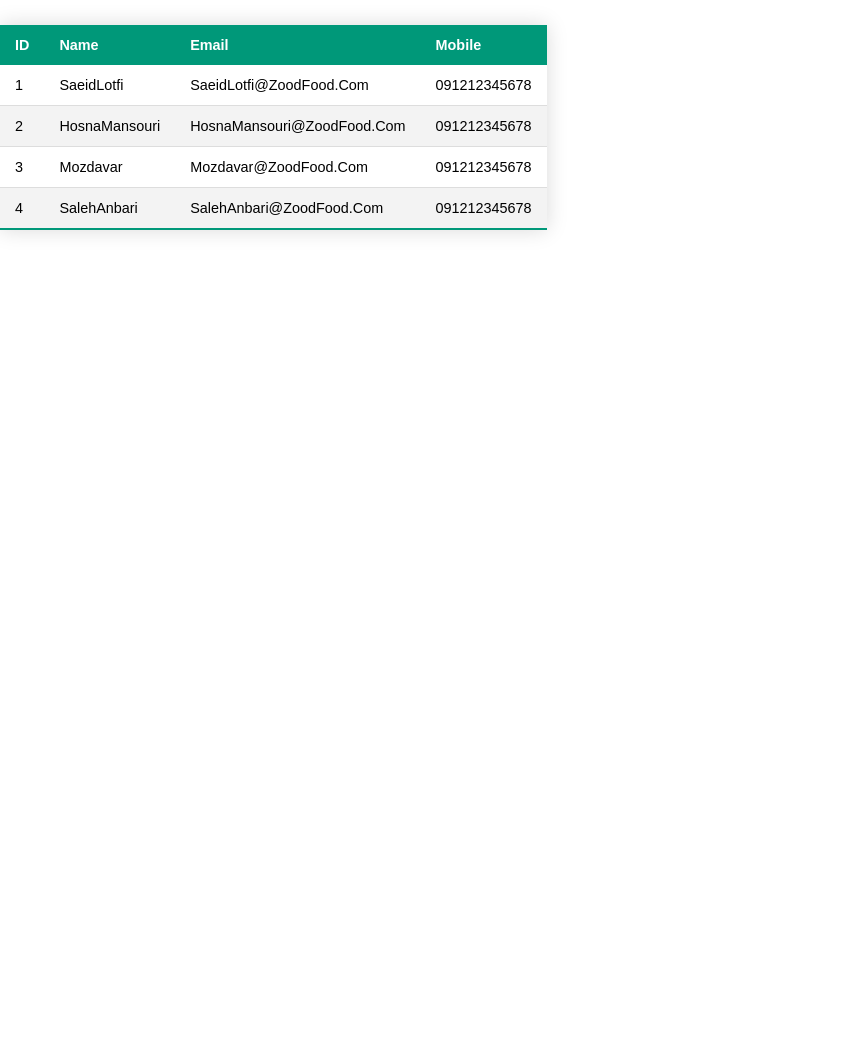
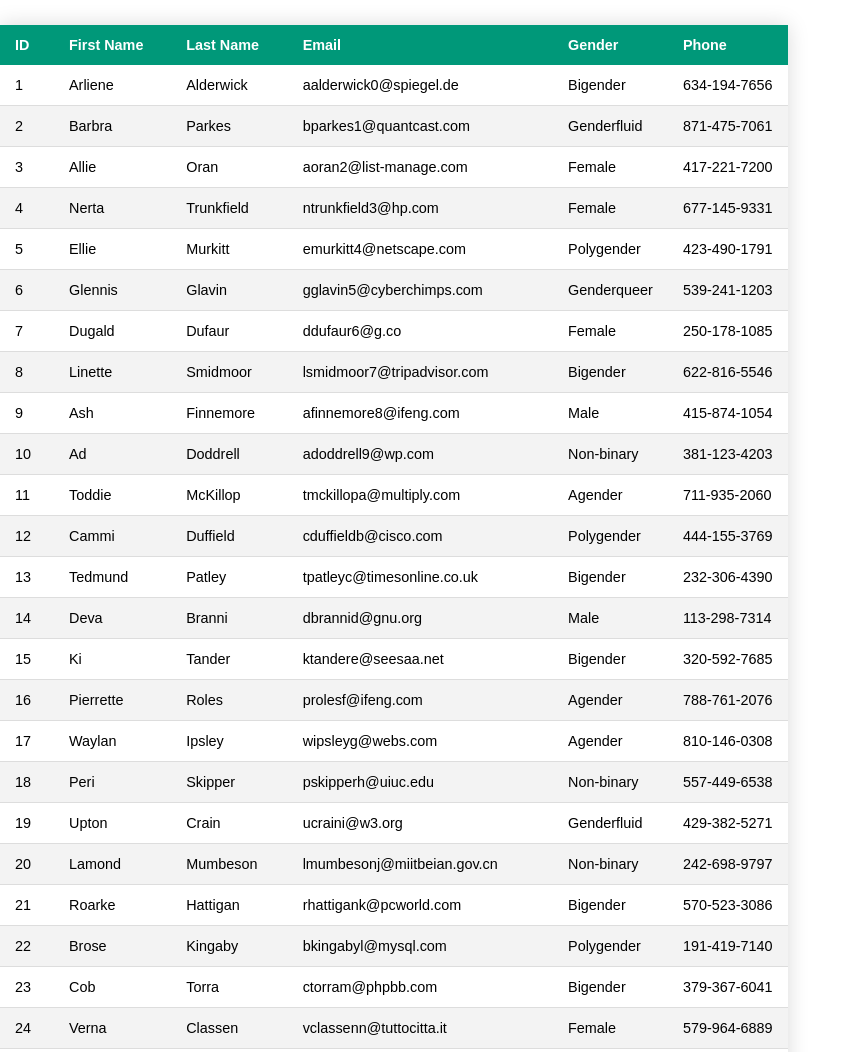
Before and after one commit to SalehRatin/FirstProject, a website: page index.html in a window 1280 px wide. Shown: the top 1052 px of the page, without its empty margins (0-855 px from the left). Before the commit the page ends 825 px from the top, so only its background shows below. Drawn offline with Linux system fonts and the light colour scheme.

Commit message:
Add files via upload
Ajax request for json

```diff
--- a/index.html
+++ b/index.html
@@ -14,9 +14,11 @@
         <thead>
             <tr>
                 <th>ID</th>
-                <th>Name</th>
+                <th>First Name</th>
+                <th>Last Name</th>
                 <th>Email</th>
-                <th>Mobile</th>
+                <th>Gender</th>
+                <th>Phone</th>
             </tr>
         </thead>
         <tbody id="data">
@@ -24,6 +26,6 @@
         </tbody>
     </table>
 </div>
-<script src="js/fetch-json.js"></script>
+<script src="./js/main.js"></script>
 </body>
 </html>
--- /dev/null
+++ b/js/MOCK_DATA.json
@@ -0,0 +1,100 @@
+[{"id":1,"first_name":"Arliene","last_name":"Alderwick","email":"aalderwick0@spiegel.de","gender":"Bigender","phone":"634-194-7656"},
+{"id":2,"first_name":"Barbra","last_name":"Parkes","email":"bparkes1@quantcast.com","gender":"Genderfluid","phone":"871-475-7061"},
+{"id":3,"first_name":"Allie","last_name":"Oran","email":"aoran2@list-manage.com","gender":"Female","phone":"417-221-7200"},
+{"id":4,"first_name":"Nerta","last_name":"Trunkfield","email":"ntrunkfield3@hp.com","gender":"Female","phone":"677-145-9331"},
+{"id":5,"first_name":"Ellie","last_name":"Murkitt","email":"emurkitt4@netscape.com","gender":"Polygender","phone":"423-490-1791"},
+{"id":6,"first_name":"Glennis","last_name":"Glavin","email":"gglavin5@cyberchimps.com","gender":"Genderqueer","phone":"539-241-1203"},
+{"id":7,"first_name":"Dugald","last_name":"Dufaur","email":"ddufaur6@g.co","gender":"Female","phone":"250-178-1085"},
+{"id":8,"first_name":"Linette","last_name":"Smidmoor","email":"lsmidmoor7@tripadvisor.com","gender":"Bigender","phone":"622-816-5546"},
+{"id":9,"first_name":"Ash","last_name":"Finnemore","email":"afinnemore8@ifeng.com","gender":"Male","phone":"415-874-1054"},
+{"id":10,"first_name":"Ad","last_name":"Doddrell","email":"adoddrell9@wp.com","gender":"Non-binary","phone":"381-123-4203"},
+{"id":11,"first_name":"Toddie","last_name":"McKillop","email":"tmckillopa@multiply.com","gender":"Agender","phone":"711-935-2060"},
+{"id":12,"first_name":"Cammi","last_name":"Duffield","email":"cduffieldb@cisco.com","gender":"Polygender","phone":"444-155-3769"},
+{"id":13,"first_name":"Tedmund","last_name":"Patley","email":"tpatleyc@timesonline.co.uk","gender":"Bigender","phone":"232-306-4390"},
+{"id":14,"first_name":"Deva","last_name":"Branni","email":"dbrannid@gnu.org","gender":"Male","phone":"113-298-7314"},
+{"id":15,"first_name":"Ki","last_name":"Tander","email":"ktandere@seesaa.net","gender":"Bigender","phone":"320-592-7685"},
+{"id":16,"first_name":"Pierrette","last_name":"Roles","email":"prolesf@ifeng.com","gender":"Agender","phone":"788-761-2076"},
+{"id":17,"first_name":"Waylan","last_name":"Ipsley","email":"wipsleyg@webs.com","gender":"Agender","phone":"810-146-0308"},
+{"id":18,"first_name":"Peri","last_name":"Skipper","email":"pskipperh@uiuc.edu","gender":"Non-binary","phone":"557-449-6538"},
+{"id":19,"first_name":"Upton","last_name":"Crain","email":"ucraini@w3.org","gender":"Genderfluid","phone":"429-382-5271"},
+{"id":20,"first_name":"Lamond","last_name":"Mumbeson","email":"lmumbesonj@miitbeian.gov.cn","gender":"Non-binary","phone":"242-698-9797"},
+{"id":21,"first_name":"Roarke","last_name":"Hattigan","email":"rhattigank@pcworld.com","gender":"Bigender","phone":"570-523-3086"},
+{"id":22,"first_name":"Brose","last_name":"Kingaby","email":"bkingabyl@mysql.com","gender":"Polygender","phone":"191-419-7140"},
+{"id":23,"first_name":"Cob","last_name":"Torra","email":"ctorram@phpbb.com","gender":"Bigender","phone":"379-367-6041"},
+{"id":24,"first_name":"Verna","last_name":"Classen","email":"vclassenn@tuttocitta.it","gender":"Female","phone":"579-964-6889"},
+{"id":25,"first_name":"Alyson","last_name":"Pridden","email":"apriddeno@ow.ly","gender":"Non-binary","phone":"795-184-5487"},
+{"id":26,"first_name":"Helyn","last_name":"Benezeit","email":"hbenezeitp@hhs.gov","gender":"Agender","phone":"684-278-9954"},
+{"id":27,"first_name":"Dud","last_name":"Lawn","email":"dlawnq@netscape.com","gender":"Non-binary","phone":"759-228-8060"},
+{"id":28,"first_name":"Garold","last_name":"Bourges","email":"gbourgesr@ask.com","gender":"Agender","phone":"298-301-0611"},
+{"id":29,"first_name":"Rikki","last_name":"Matyukon","email":"rmatyukons@amazon.co.jp","gender":"Agender","phone":"791-949-5132"},
+{"id":30,"first_name":"Carolin","last_name":"Chalfont","email":"cchalfontt@soundcloud.com","gender":"Female","phone":"615-956-5719"},
+{"id":31,"first_name":"Elijah","last_name":"Perrington","email":"eperringtonu@de.vu","gender":"Female","phone":"875-850-9040"},
+{"id":32,"first_name":"Sloane","last_name":"Phillipp","email":"sphillippv@addtoany.com","gender":"Bigender","phone":"104-757-4826"},
+{"id":33,"first_name":"Brina","last_name":"Faltin","email":"bfaltinw@stumbleupon.com","gender":"Polygender","phone":"971-878-6195"},
+{"id":34,"first_name":"Consolata","last_name":"Skeldinge","email":"cskeldingex@blogger.com","gender":"Bigender","phone":"831-378-6214"},
+{"id":35,"first_name":"Ede","last_name":"Harbord","email":"eharbordy@ft.com","gender":"Polygender","phone":"546-417-5783"},
+{"id":36,"first_name":"Cora","last_name":"Byne","email":"cbynez@weather.com","gender":"Non-binary","phone":"222-827-4245"},
+{"id":37,"first_name":"Abbe","last_name":"Perassi","email":"aperassi10@epa.gov","gender":"Non-binary","phone":"465-765-6611"},
+{"id":38,"first_name":"Conni","last_name":"Cuttle","email":"ccuttle11@epa.gov","gender":"Polygender","phone":"168-459-8429"},
+{"id":39,"first_name":"Elliot","last_name":"Cornejo","email":"ecornejo12@prweb.com","gender":"Female","phone":"743-307-9824"},
+{"id":40,"first_name":"Damara","last_name":"Heeps","email":"dheeps13@tmall.com","gender":"Male","phone":"152-326-2260"},
+{"id":41,"first_name":"Hettie","last_name":"Slott","email":"hslott14@abc.net.au","gender":"Genderqueer","phone":"812-239-4545"},
+{"id":42,"first_name":"Cam","last_name":"Aveson","email":"caveson15@google.cn","gender":"Bigender","phone":"751-472-8870"},
+{"id":43,"first_name":"Arnold","last_name":"Zecchetti","email":"azecchetti16@free.fr","gender":"Agender","phone":"592-122-7708"},
+{"id":44,"first_name":"Anton","last_name":"Ziems","email":"aziems17@businessweek.com","gender":"Polygender","phone":"490-304-1226"},
+{"id":45,"first_name":"Felice","last_name":"Ajam","email":"fajam18@xing.com","gender":"Genderfluid","phone":"280-685-2273"},
+{"id":46,"first_name":"Linc","last_name":"Esland","email":"lesland19@ebay.co.uk","gender":"Agender","phone":"600-354-3101"},
+{"id":47,"first_name":"Correy","last_name":"Gouldstraw","email":"cgouldstraw1a@fc2.com","gender":"Bigender","phone":"992-761-0518"},
+{"id":48,"first_name":"Terencio","last_name":"Clipson","email":"tclipson1b@google.com","gender":"Male","phone":"799-591-4550"},
+{"id":49,"first_name":"Ivonne","last_name":"Diperaus","email":"idiperaus1c@blogger.com","gender":"Polygender","phone":"762-683-7132"},
+{"id":50,"first_name":"Jarred","last_name":"Kendred","email":"jkendred1d@surveymonkey.com","gender":"Bigender","phone":"207-144-7245"},
+{"id":51,"first_name":"Tanny","last_name":"Clemonts","email":"tclemonts1e@smh.com.au","gender":"Polygender","phone":"870-467-5691"},
+{"id":52,"first_name":"Mallory","last_name":"Simmon","email":"msimmon1f@dropbox.com","gender":"Bigender","phone":"301-909-9108"},
+{"id":53,"first_name":"Sheilakathryn","last_name":"Haken","email":"shaken1g@shinystat.com","gender":"Male","phone":"558-330-9555"},
+{"id":54,"first_name":"Nikki","last_name":"Chapelhow","email":"nchapelhow1h@goo.ne.jp","gender":"Bigender","phone":"819-106-5800"},
+{"id":55,"first_name":"Meagan","last_name":"Paynter","email":"mpaynter1i@mozilla.org","gender":"Agender","phone":"447-324-0719"},
+{"id":56,"first_name":"Oliy","last_name":"Bleiman","email":"obleiman1j@thetimes.co.uk","gender":"Female","phone":"109-447-7254"},
+{"id":57,"first_name":"Flem","last_name":"Ugolini","email":"fugolini1k@stumbleupon.com","gender":"Genderqueer","phone":"853-241-5860"},
+{"id":58,"first_name":"Faulkner","last_name":"Tejada","email":"ftejada1l@privacy.gov.au","gender":"Female","phone":"282-211-8247"},
+{"id":59,"first_name":"Shelley","last_name":"Ivett","email":"sivett1m@webeden.co.uk","gender":"Genderfluid","phone":"648-252-4021"},
+{"id":60,"first_name":"Hoebart","last_name":"Axby","email":"haxby1n@github.io","gender":"Bigender","phone":"669-460-0341"},
+{"id":61,"first_name":"Stefano","last_name":"Kunisch","email":"skunisch1o@nps.gov","gender":"Bigender","phone":"111-908-8438"},
+{"id":62,"first_name":"Valli","last_name":"Capey","email":"vcapey1p@scribd.com","gender":"Genderfluid","phone":"369-298-4371"},
+{"id":63,"first_name":"Lauren","last_name":"Simpkins","email":"lsimpkins1q@about.com","gender":"Polygender","phone":"169-141-2585"},
+{"id":64,"first_name":"Nicky","last_name":"Szymaniak","email":"nszymaniak1r@sfgate.com","gender":"Agender","phone":"890-477-1928"},
+{"id":65,"first_name":"Ogden","last_name":"Beckworth","email":"obeckworth1s@bloglovin.com","gender":"Agender","phone":"367-109-6522"},
+{"id":66,"first_name":"Kayne","last_name":"Dooly","email":"kdooly1t@yolasite.com","gender":"Genderqueer","phone":"300-602-1043"},
+{"id":67,"first_name":"Lorne","last_name":"Sprowles","email":"lsprowles1u@elpais.com","gender":"Genderfluid","phone":"175-466-2394"},
+{"id":68,"first_name":"Alisa","last_name":"Rookeby","email":"arookeby1v@europa.eu","gender":"Male","phone":"573-499-4328"},
+{"id":69,"first_name":"Mei","last_name":"Roddick","email":"mroddick1w@springer.com","gender":"Female","phone":"808-826-1734"},
+{"id":70,"first_name":"Myrta","last_name":"Ladd","email":"mladd1x@tamu.edu","gender":"Female","phone":"546-497-0808"},
+{"id":71,"first_name":"Dennie","last_name":"Lapham","email":"dlapham1y@joomla.org","gender":"Non-binary","phone":"386-111-4445"},
+{"id":72,"first_name":"Storm","last_name":"Polson","email":"spolson1z@berkeley.edu","gender":"Male","phone":"886-493-0787"},
+{"id":73,"first_name":"Hilliary","last_name":"Jodkowski","email":"hjodkowski20@barnesandnoble.com","gender":"Genderfluid","phone":"530-235-1081"},
+{"id":74,"first_name":"Reiko","last_name":"Gandey","email":"rgandey21@seattletimes.com","gender":"Non-binary","phone":"294-907-5810"},
+{"id":75,"first_name":"Sherm","last_name":"Simka","email":"ssimka22@imgur.com","gender":"Male","phone":"549-419-4163"},
+{"id":76,"first_name":"Rafaela","last_name":"Soares","email":"rsoares23@technorati.com","gender":"Polygender","phone":"227-543-2586"},
+{"id":77,"first_name":"Erin","last_name":"Skitteral","email":"eskitteral24@stumbleupon.com","gender":"Male","phone":"966-125-6676"},
+{"id":78,"first_name":"Grove","last_name":"Preble","email":"gpreble25@over-blog.com","gender":"Female","phone":"246-262-3487"},
+{"id":79,"first_name":"Blanch","last_name":"Beamond","email":"bbeamond26@abc.net.au","gender":"Genderfluid","phone":"396-496-5849"},
+{"id":80,"first_name":"Chandal","last_name":"MacLennan","email":"cmaclennan27@google.fr","gender":"Genderfluid","phone":"992-839-3826"},
+{"id":81,"first_name":"Goldia","last_name":"Connaughton","email":"gconnaughton28@livejournal.com","gender":"Genderfluid","phone":"879-376-3506"},
+{"id":82,"first_name":"Lela","last_name":"Solomonides","email":"lsolomonides29@macromedia.com","gender":"Female","phone":"784-854-8274"},
+{"id":83,"first_name":"Nady","last_name":"Noads","email":"nnoads2a@walmart.com","gender":"Non-binary","phone":"650-619-2155"},
+{"id":84,"first_name":"Jemimah","last_name":"Cuniffe","email":"jcuniffe2b@bandcamp.com","gender":"Non-binary","phone":"715-123-8036"},
+{"id":85,"first_name":"Tripp","last_name":"Ladbrooke","email":"tladbrooke2c@over-blog.com","gender":"Polygender","phone":"164-288-1602"},
+{"id":86,"first_name":"Cornall","last_name":"Eastcott","email":"ceastcott2d@latimes.com","gender":"Polygender","phone":"662-583-8797"},
+{"id":87,"first_name":"Hildegarde","last_name":"Stive","email":"hstive2e@newyorker.com","gender":"Polygender","phone":"532-860-9116"},
+{"id":88,"first_name":"Margarette","last_name":"O' Sullivan","email":"mosullivan2f@uiuc.edu","gender":"Polygender","phone":"103-417-4613"},
+{"id":89,"first_name":"Kym","last_name":"Scrinage","email":"kscrinage2g@independent.co.uk","gender":"Genderfluid","phone":"315-386-2125"},
+{"id":90,"first_name":"Tiffany","last_name":"Radolf","email":"tradolf2h@discovery.com","gender":"Genderqueer","phone":"180-287-7128"},
+{"id":91,"first_name":"Lorrin","last_name":"Smerdon","email":"lsmerdon2i@disqus.com","gender":"Genderfluid","phone":"866-340-0549"},
+{"id":92,"first_name":"Dreddy","last_name":"Snodin","email":"dsnodin2j@ibm.com","gender":"Polygender","phone":"671-291-0427"},
+{"id":93,"first_name":"Ceil","last_name":"Marklund","email":"cmarklund2k@slashdot.org","gender":"Non-binary","phone":"926-381-2862"},
+{"id":94,"first_name":"Patric","last_name":"Ziehm","email":"pziehm2l@forbes.com","gender":"Agender","phone":"196-950-5571"},
+{"id":95,"first_name":"Bianka","last_name":"Temperton","email":"btemperton2m@fc2.com","gender":"Female","phone":"344-412-5402"},
+{"id":96,"first_name":"Vivianne","last_name":"Deary","email":"vdeary2n@ezinearticles.com","gender":"Bigender","phone":"413-620-3509"},
+{"id":97,"first_name":"Doyle","last_name":"Millhouse","email":"dmillhouse2o@linkedin.com","gender":"Agender","phone":"910-518-2819"},
+{"id":98,"first_name":"Tabbitha","last_name":"Stratz","email":"tstratz2p@reddit.com","gender":"Polygender","phone":"223-978-6691"},
+{"id":99,"first_name":"Thornie","last_name":"Dorcey","email":"tdorcey2q@dot.gov","gender":"Male","phone":"812-900-7713"},
+{"id":100,"first_name":"Dyanna","last_name":"Orchart","email":"dorchart2r@bloglines.com","gender":"Agender","phone":"277-287-3082"}]
--- /dev/null
+++ b/js/main.js
@@ -0,0 +1,24 @@
+var myRequest = new XMLHttpRequest();
+myRequest.open('GET', './js/MOCK_DATA.json');
+myRequest.onload = function(){
+    var myData = JSON.parse(myRequest.responseText);
+    dataTable(myData);
+    // console.log(ourData[0]);
+};
+myRequest.send();
+
+function dataTable(data) {
+    if (data.length > 0){
+        var temp = "";
+        data.forEach((u)=>{
+            temp +="<tr>";
+            temp +="<td>"+u.id+"</td>";
+            temp +="<td>"+u.first_name+"</td>";
+            temp +="<td>"+u.last_name+"</td>";
+            temp +="<td>"+u.email+"</td>";
+            temp +="<td>"+u.gender+"</td>";
+            temp +="<td>"+u.phone+"</td></tr>";
+            document.getElementById("data").innerHTML = temp;
+        })
+    }
+}
```
